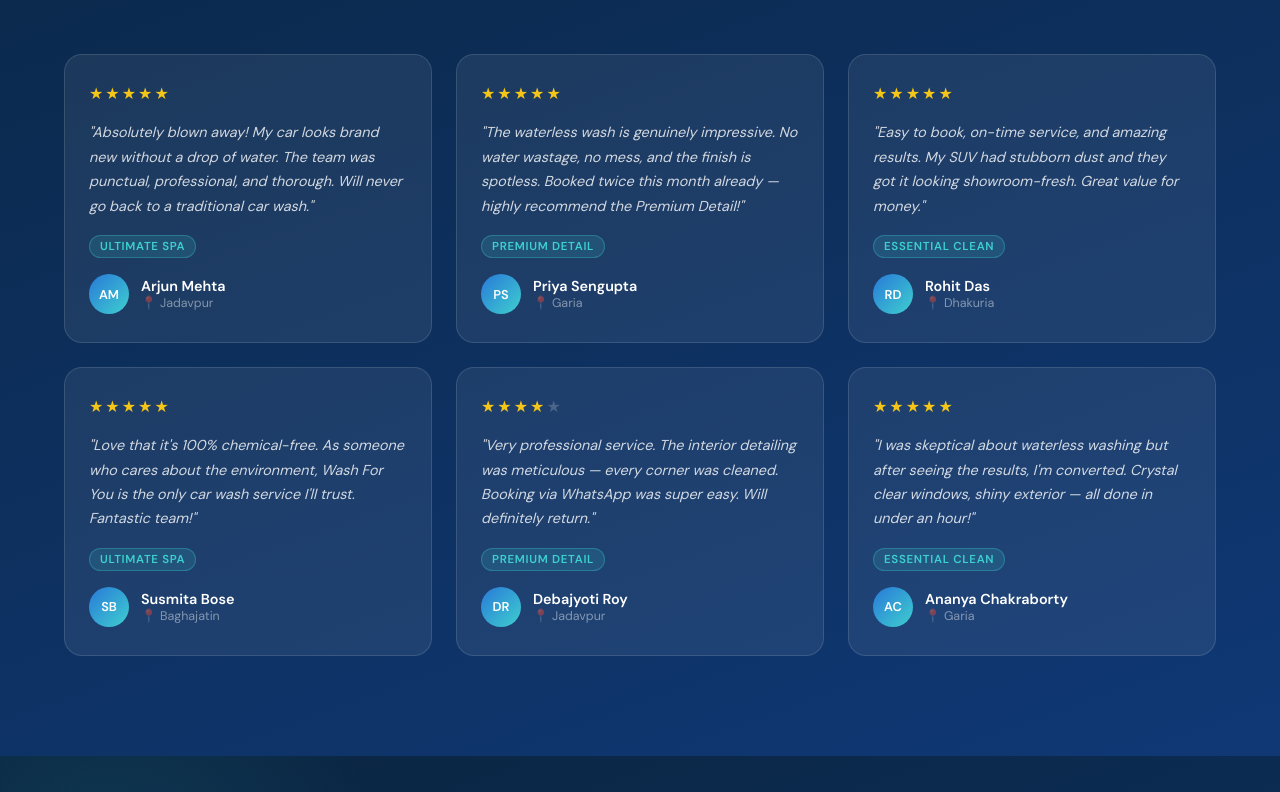
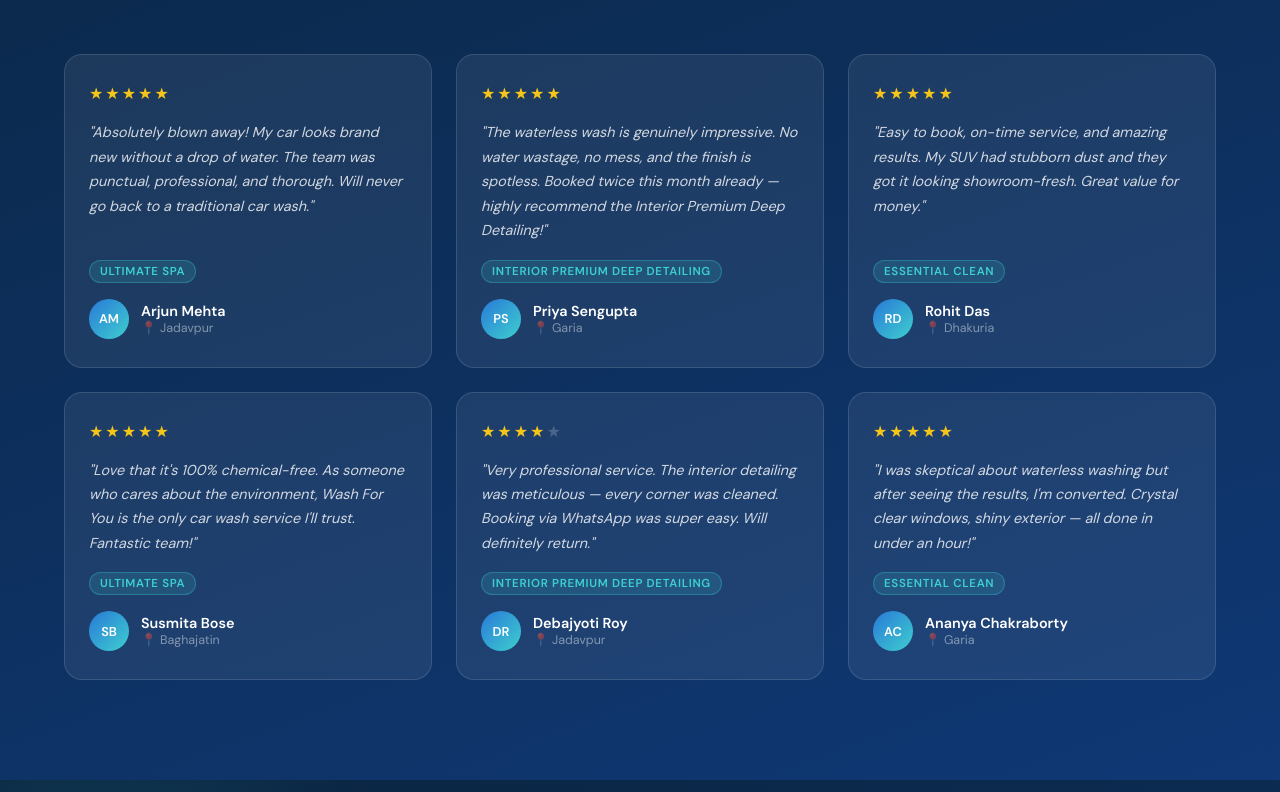
Before and after one commit to GsagnIk03/wash-for-you, a React (Vite) app: page / in a window 1280 px wide. Shown: the part 4510-5302 px from the top of the page. Built offline with nearby package versions, Linux system fonts and the light colour scheme; no server answers.

Commit message:
TASK-0004: Renamed Premium Detail Service to Interior Premium Detailing

```diff
--- a/src/components/Contact.tsx
+++ b/src/components/Contact.tsx
@@ -10,7 +10,7 @@ interface ContactProps {
 
 const SERVICES = [
   "Essential Clean",
-  "Premium Detail",
+  "Interior Premium Deep Detailing",
   "Ultimate Spa",
   "General Query",
 ];
--- a/src/components/Pricing.tsx
+++ b/src/components/Pricing.tsx
@@ -22,9 +22,9 @@ const REVIEWS = [
     location: "Garia",
     rating: 5,
     review:
-      "The waterless wash is genuinely impressive. No water wastage, no mess, and the finish is spotless. Booked twice this month already — highly recommend the Premium Detail!",
+      "The waterless wash is genuinely impressive. No water wastage, no mess, and the finish is spotless. Booked twice this month already — highly recommend the Interior Premium Deep Detailing!",
     avatar: "PS",
-    service: "Premium Detail",
+    service: "Interior Premium Deep Detailing",
   },
   {
     name: "Rohit Das",
@@ -51,7 +51,7 @@ const REVIEWS = [
     review:
       "Very professional service. The interior detailing was meticulous — every corner was cleaned. Booking via WhatsApp was super easy. Will definitely return.",
     avatar: "DR",
-    service: "Premium Detail",
+    service: "Interior Premium Deep Detailing",
   },
   {
     name: "Ananya Chakraborty",
--- a/src/data/index.ts
+++ b/src/data/index.ts
@@ -118,7 +118,7 @@ export const PRICING_PLANS: PricingPlan[] = [
     price: 1999,
     vehicleNote: "Hatchback · ₹1,999 Sedan · ₹2,299 SUV",
     features: [
-      "Everything in Premium Detail",
+      "Everything in Interior Premium Deep Detailing",
       "Engine bay Waterless clean",
       "Paint decontamination prep",
       "Ceramic spray coating",
```
